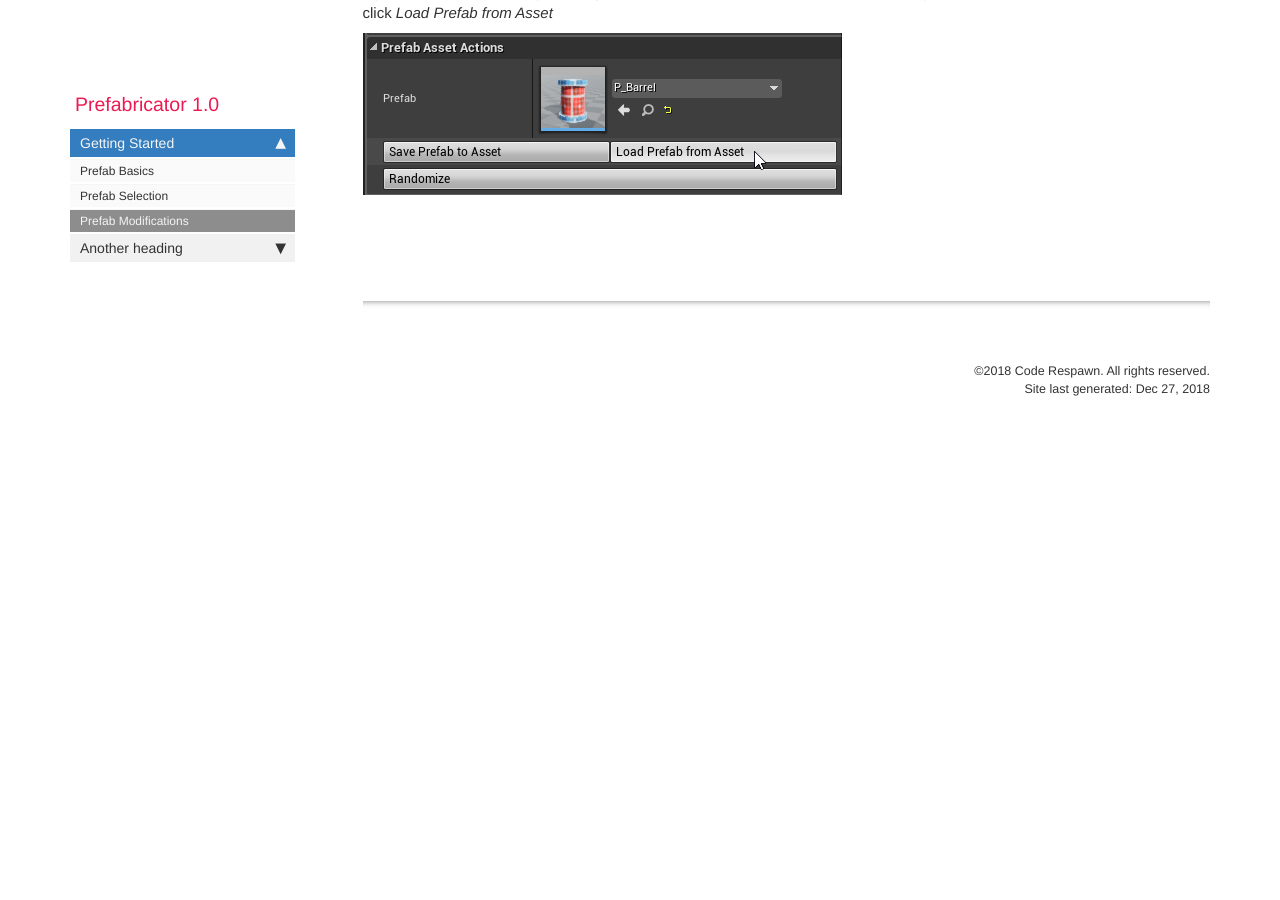
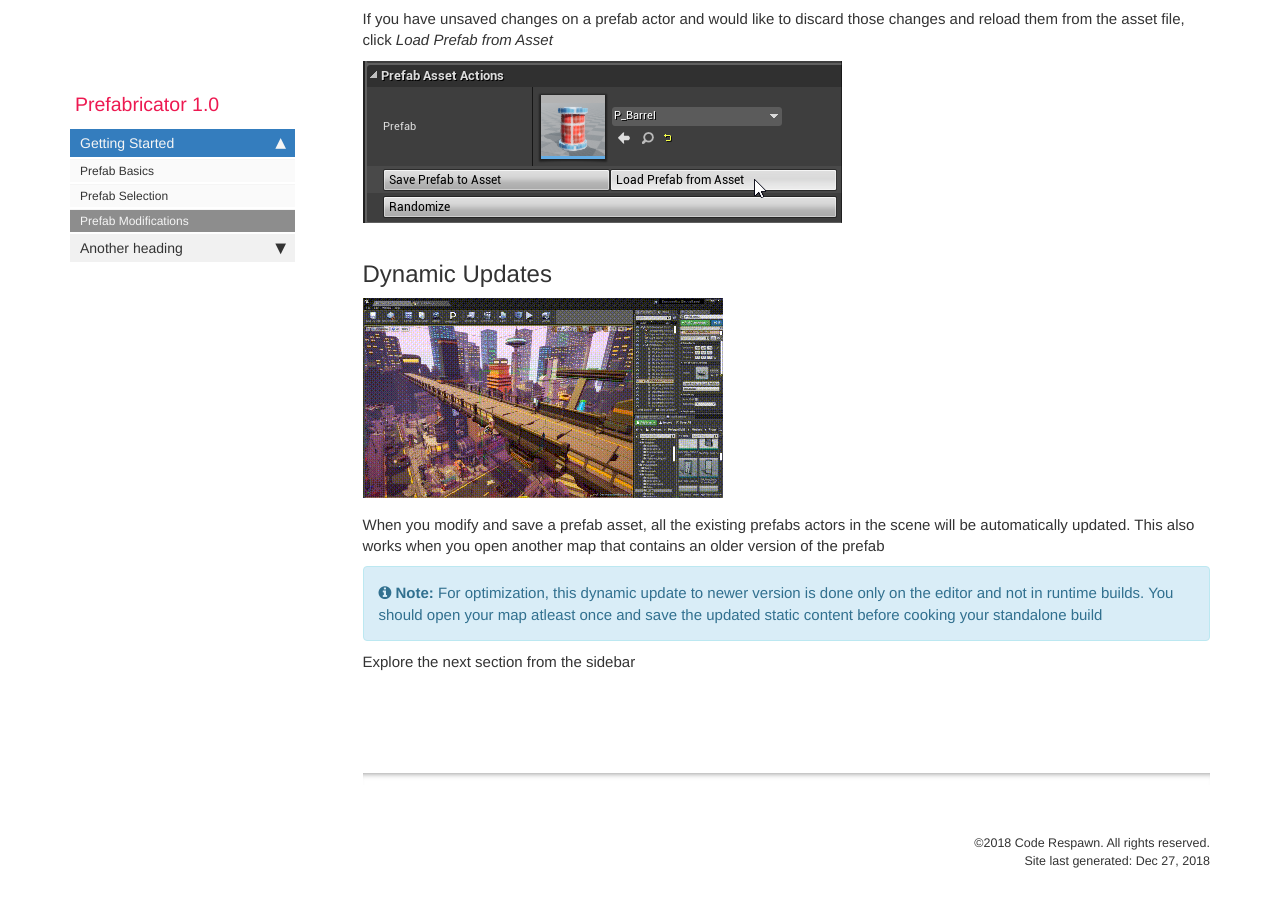
Before and after one commit to coderespawn/prefabricator-ue4-docs, a Jekyll site: the page built from pages/prefabricator/prefab_modification.md, in a window 1280 px wide and 900 px high, scrolled down 4025 px. Built offline with Jekyll 4.4.1, drawn with Linux system fonts in a browser that asks for light colours; nearby versions of some CDN libraries; comment, search, counter and statistics services are not loaded; before the commit the page ends 4474 px from its top, so only the background shows below that.

Commit message:
Updated the content

```diff
--- a/_data/sidebars/prefabricator_sidebar.yml
+++ b/_data/sidebars/prefabricator_sidebar.yml
@@ -21,7 +21,7 @@ entries:
     output: web, pdf
     folderitems:
     - title: Prefab Basics
-      url: /prefab_basics.html
+      url: /index.html
       output: web, pdf
 
     - title: Prefab Selection
--- a/pages/prefabricator/prefab_modification.md
+++ b/pages/prefabricator/prefab_modification.md
@@ -62,5 +62,18 @@ and reload them from the asset file, click *Load Prefab from Asset*
 {% include inline_image.html file="modification/load_from_asset.png" %}
 
 
+{% include links.html %}
 
-{% include links.html %}
+
+## Dynamic Updates
+
+{% include inline_image.html file="modification/dynamic_update.gif" %}
+
+When you modify and save a prefab asset, all the existing prefabs actors in the scene will be automatically updated.
+This also works when you open another map that contains an older version of the prefab
+
+{% include note.html content="For optimization, this dynamic update to newer version is done only on the editor and not in runtime builds.  You should open your map atleast once and save the updated static content before cooking your standalone build" %}
+
+
+
+Explore the next section from the sidebar
```
Also changed, not shown: _data/sidebars/other.yml (added, +18 -0 lines), index.md (+3 -1 lines), pages/prefabricator/prefab_basics.md (+5 -2 lines), pages/prefabricator/prefab_selection.md (+1 -2 lines), images/modification/dynamic_update.gif (added).
